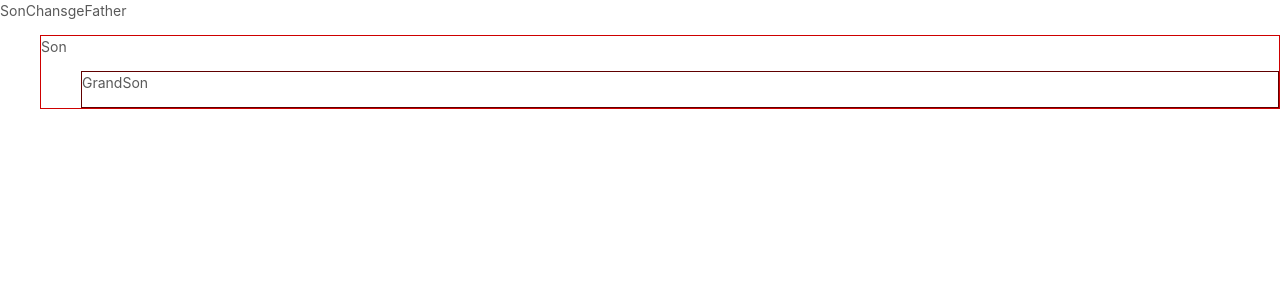
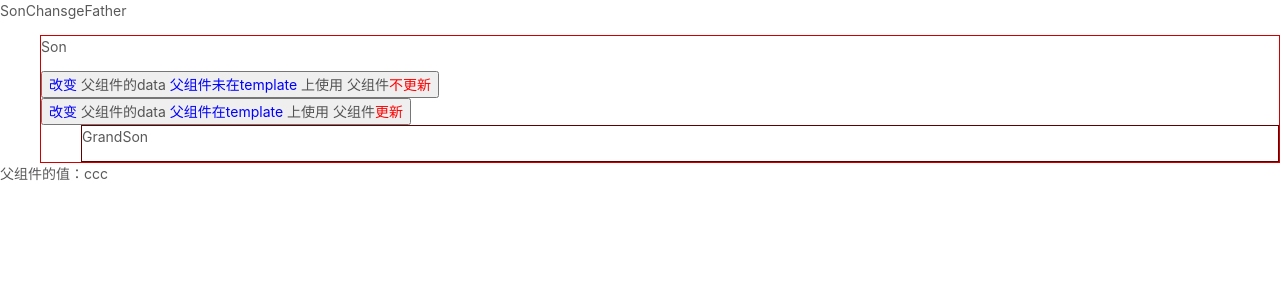
Before and after one commit to caozhengqian/vue2-struggle, a Vue app: page /life/SonChangeFather in a window 1280 px wide. Shown: the top 300 px of the page. Built offline with nearby package versions, Linux system fonts and the light colour scheme.

Commit message:
add 子组件改变父组件。

```diff
--- a/src/views/life/SonChangeFather/Son.vue
+++ b/src/views/life/SonChangeFather/Son.vue
@@ -1,6 +1,19 @@
 <template>
   <div class="Son">
     <p>Son</p>
+    <button @click="_cFatherData">
+      <span class="blue">改变</span>
+      父组件的data
+      <span class="blue">父组件未在template</span>
+      上使用 父组件<span class="red">不更新</span>
+    </button>
+    <br />
+    <button @click="_cFatherDataTem">
+      <span class="blue">改变</span>
+      父组件的data
+      <span class="blue">父组件在template</span>
+      上使用 父组件<span class="red">更新</span>
+    </button>
     <GrandSon />
   </div>
 </template>
@@ -47,7 +60,12 @@ export default {
     console.log(`%c       Son-->8、destroyed`, "color:#CE0000");
   },
   methods: {
-    aa() {}
+    _cFatherData() {
+      this.$emit("update:fatherDataF", "bbb");
+    },
+    _cFatherDataTem() {
+      this.$emit("update:fatherDataTemplateF", "ddd");
+    }
   }
 };
 </script>
--- a/src/views/life/SonChangeFather/SonChangeFather.vue
+++ b/src/views/life/SonChangeFather/SonChangeFather.vue
@@ -1,7 +1,11 @@
 <template>
   <div class="SonChangeFather">
     <p>SonChansgeFather</p>
-    <Son />
+    <Son
+      :fatherDataF.sync="fatherData"
+      :fatherDataTemplateF.sync="fatherDataTemplate"
+    />
+    <p>父组件的值：{{ fatherDataTemplate }}</p>
   </div>
 </template>
 
@@ -20,10 +24,46 @@ export default {
   computed: {
     // ...mapState(["activityData"])
   },
+  watch: {
+    fatherData: function(newvalue, oldvalue) {
+      console.info("old-fatherData=", oldvalue);
+      console.info("new-fatherData=", newvalue);
+    },
+    fatherDataTemplate: function(newvalue, oldvalue) {
+      console.info("old-fatherDataTemplate=", oldvalue);
+      console.info("new-fatherDataTemplate=", newvalue);
+    }
+  },
   data() {
-    return {};
+    return {
+      fatherData: "aaa",
+      fatherDataTemplate: "ccc"
+    };
   },
-  created() {},
+  beforeCreate() {
+    console.log(`%cFather-->1、beforeCreate`, "color:#FF9797");
+  },
+  created() {
+    console.log(`%cFather-->2、created`, "color:#FF9797");
+  },
+  beforeMount() {
+    console.log(`%cFather-->3、beforeMount`, "color:#FF9797");
+  },
+  mounted() {
+    console.log(`%cFather-->4、mounted`, "color:#FF9797");
+  },
+  beforeUpdate() {
+    console.log(`%cFather-->5、beforeUpdate`, "color:#FF9797");
+  },
+  updated() {
+    console.log(`%cFather-->6、updated`, "color:#FF9797");
+  },
+  beforeDestroy() {
+    console.log(`%cFather-->7、beforeDestroy`, "color:#FF9797");
+  },
+  destroyed() {
+    console.log(`%cFather-->8、destroyed`, "color:#FF9797");
+  },
   methods: {
     aa() {}
   }
```
